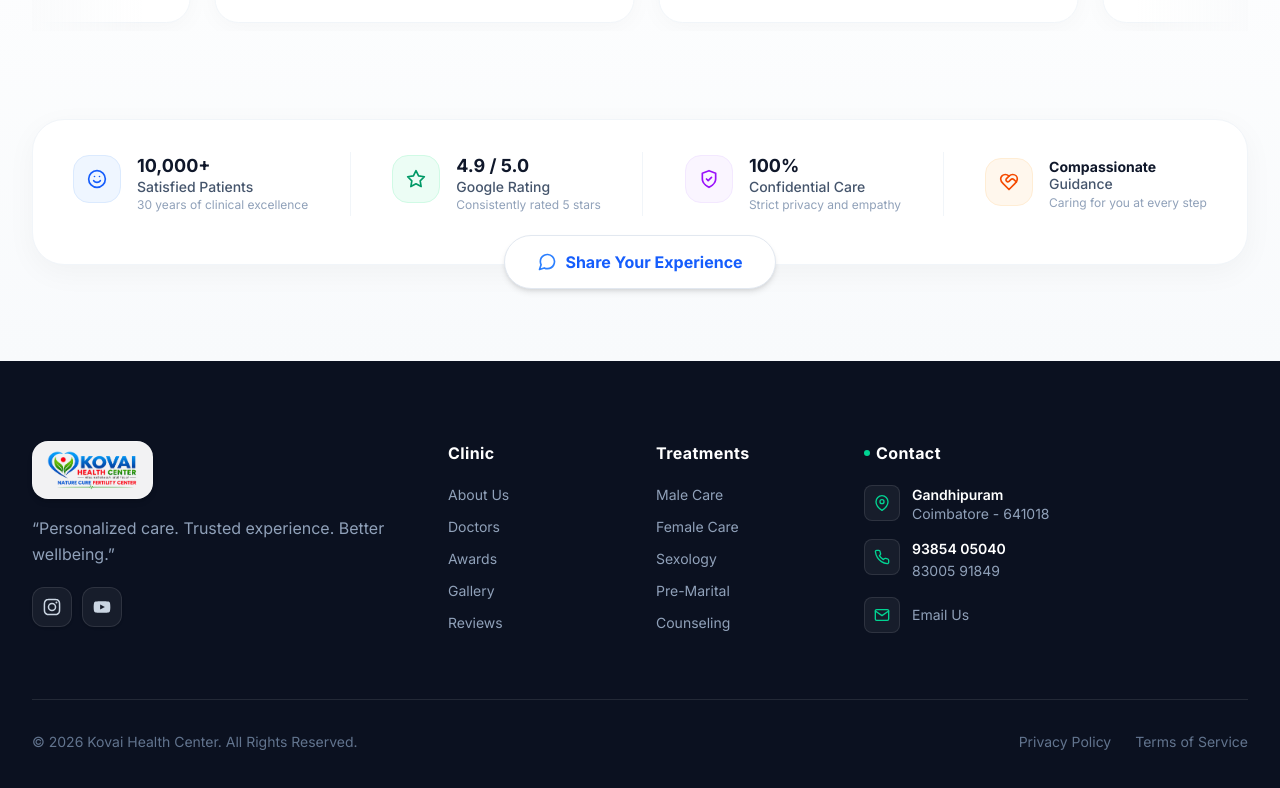
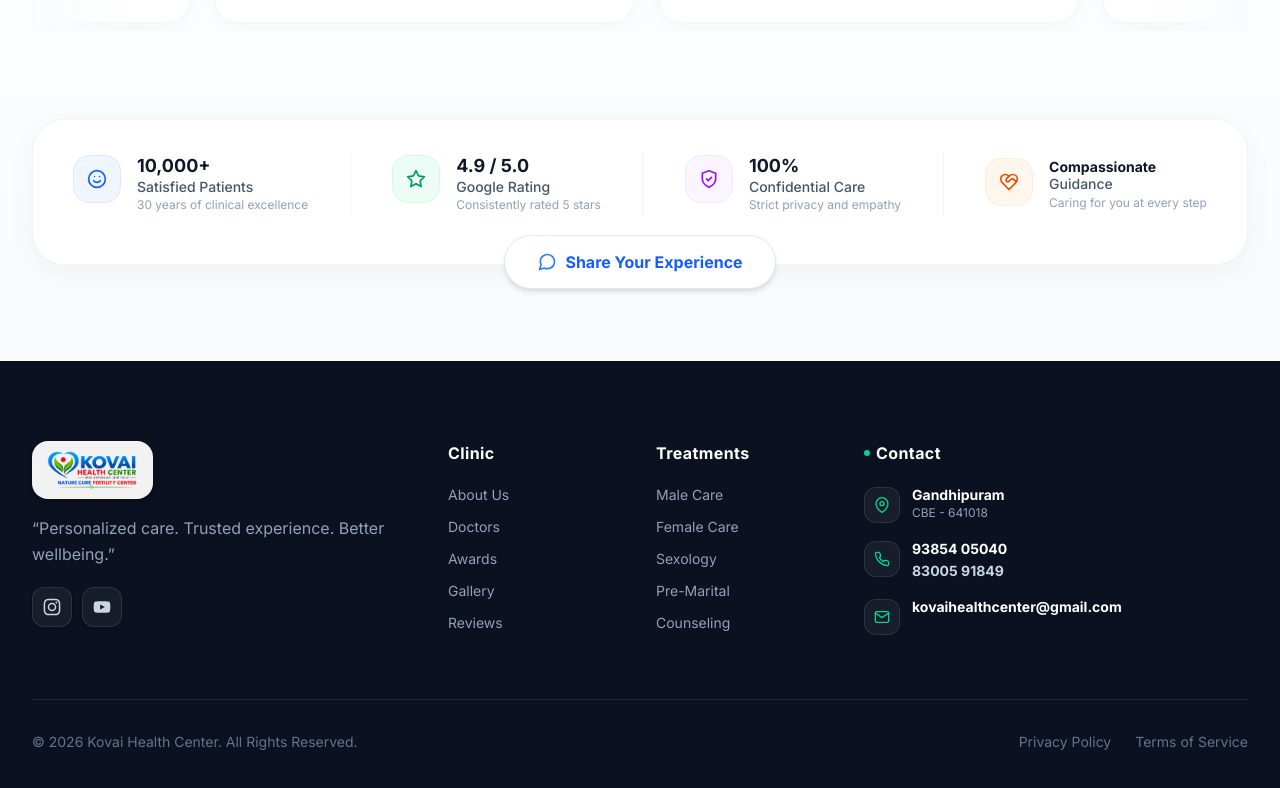
Before and after one commit to skillstar66-star/fertility-center-, a Next.js app: page / in a window 1280 px wide. Shown: the part 7933-8721 px from the top of the page. Built offline with nearby package versions, Linux system fonts and the light colour scheme.

Commit message:
feat: complete updates and seo optimization

```diff
--- a/src/components/Footer.tsx
+++ b/src/components/Footer.tsx
@@ -58,12 +58,12 @@ export function Footer() {
             </div>
           </div>
 
-          {/* Column 1 on Mobile: Clinic Links (1 col mobile / 2 cols desktop) */}
+          {/* Column 1 on Mobile: Clinic (1 col mobile / 2 cols desktop) */}
           <div className="col-span-1 lg:col-span-2">
-            <h3 className="text-white font-bold text-xs sm:text-base mb-3 sm:mb-5 tracking-wide">
+            <h3 className="text-white font-bold text-xs sm:text-base mb-2.5 sm:mb-5 tracking-wide">
               Clinic
             </h3>
-            <ul className="space-y-2 sm:space-y-3">
+            <ul className="space-y-1.5 sm:space-y-3">
               {[
                 { name: 'About Us', href: '/about' },
                 { name: 'Doctors', href: '/#doctors' },
@@ -82,10 +82,10 @@ export function Footer() {
 
           {/* Column 2 on Mobile: Treatments (1 col mobile / 2 cols desktop) */}
           <div className="col-span-1 lg:col-span-2">
-            <h3 className="text-white font-bold text-xs sm:text-base mb-3 sm:mb-5 tracking-wide">
+            <h3 className="text-white font-bold text-xs sm:text-base mb-2.5 sm:mb-5 tracking-wide">
               Treatments
             </h3>
-            <ul className="space-y-2 sm:space-y-3">
+            <ul className="space-y-1.5 sm:space-y-3">
               {[
                 { name: 'Male Care', href: '/treatments/low-sperm-count' },
                 { name: 'Female Care', href: '/treatments/pcos-pcod' },
@@ -102,58 +102,58 @@ export function Footer() {
             </ul>
           </div>
 
-          {/* Column 3 on Mobile: Contact Info (1 col mobile / 4 cols desktop) */}
+          {/* Column 3 on Mobile: Contact with Full Mail ID (1 col mobile / 4 cols desktop) */}
           <div className="col-span-1 lg:col-span-4">
-            <h3 className="text-white font-bold text-xs sm:text-base mb-3 sm:mb-5 tracking-wide flex items-center gap-1.5">
+            <h3 className="text-white font-bold text-xs sm:text-base mb-2.5 sm:mb-5 tracking-wide flex items-center gap-1.5">
               <span className="w-1.5 h-1.5 rounded-full bg-emerald-400"></span>
               Contact
             </h3>
 
-            <div className="space-y-3 sm:space-y-4">
+            <div className="space-y-2.5 sm:space-y-4">
               {/* Address */}
               <div className="flex items-start gap-1.5 sm:gap-3 group">
-                <div className="w-7 h-7 sm:w-9 sm:h-9 rounded-lg bg-white/5 border border-white/10 flex items-center justify-center text-emerald-400 shrink-0">
-                  <MapPin className="w-3.5 h-3.5 sm:w-4 sm:h-4" />
+                <div className="w-6 h-6 sm:w-9 sm:h-9 rounded-md sm:rounded-xl bg-white/5 border border-white/10 flex items-center justify-center text-emerald-400 shrink-0 mt-0.5">
+                  <MapPin className="w-3 h-3 sm:w-4 sm:h-4" />
                 </div>
-                <div className="text-[11px] sm:text-sm text-slate-300 leading-snug">
-                  <p className="font-semibold text-white">Gandhipuram</p>
-                  <p className="text-slate-400">Coimbatore - 641018</p>
+                <div className="text-[10px] sm:text-sm text-slate-300 leading-tight">
+                  <p className="font-bold text-white text-[11px] sm:text-sm">Gandhipuram</p>
+                  <p className="text-slate-400 text-[9.5px] sm:text-xs">CBE - 641018</p>
                 </div>
               </div>
 
               {/* Phone Numbers */}
               <div className="flex items-start gap-1.5 sm:gap-3 group">
-                <div className="w-7 h-7 sm:w-9 sm:h-9 rounded-lg bg-white/5 border border-white/10 flex items-center justify-center text-emerald-400 shrink-0">
-                  <Phone className="w-3.5 h-3.5 sm:w-4 sm:h-4" />
+                <div className="w-6 h-6 sm:w-9 sm:h-9 rounded-md sm:rounded-xl bg-white/5 border border-white/10 flex items-center justify-center text-emerald-400 shrink-0 mt-0.5">
+                  <Phone className="w-3 h-3 sm:w-4 sm:h-4" />
                 </div>
-                <div className="text-[11px] sm:text-sm flex flex-col space-y-0.5">
+                <div className="text-[10px] sm:text-sm flex flex-col space-y-0.5 leading-tight">
                   <a
                     href="tel:+919385405040"
-                    className="font-semibold text-white hover:text-brand-cyan transition-colors"
+                    className="font-bold text-white hover:text-emerald-400 transition-colors text-[10px] sm:text-sm"
                   >
                     93854 05040
                   </a>
                   <a
                     href="tel:+918300591849"
-                    className="text-slate-400 hover:text-brand-cyan transition-colors"
+                    className="font-bold text-slate-300 hover:text-emerald-400 transition-colors text-[10px] sm:text-sm"
                   >
                     83005 91849
                   </a>
                 </div>
               </div>
 
-              {/* Email */}
-              <div className="flex items-center gap-1.5 sm:gap-3 group">
-                <div className="w-7 h-7 sm:w-9 sm:h-9 rounded-lg bg-white/5 border border-white/10 flex items-center justify-center text-emerald-400 shrink-0">
-                  <Mail className="w-3.5 h-3.5 sm:w-4 sm:h-4" />
+              {/* Email Address - Full Mail ID clearly displayed */}
+              <div className="flex items-start gap-1.5 sm:gap-3 group">
+                <div className="w-6 h-6 sm:w-9 sm:h-9 rounded-md sm:rounded-xl bg-white/5 border border-white/10 flex items-center justify-center text-emerald-400 shrink-0 mt-0.5">
+                  <Mail className="w-3 h-3 sm:w-4 sm:h-4" />
                 </div>
-                <div className="text-[11px] sm:text-sm">
+                <div className="text-[10px] sm:text-sm leading-tight min-w-0">
                   <a
                     href="mailto:kovaihealthcenter@gmail.com"
-                    className="text-slate-400 hover:text-white transition-colors truncate block max-w-[90px] sm:max-w-none"
+                    className="font-bold text-white hover:text-emerald-400 transition-colors break-all text-[9px] sm:text-sm block"
                     title="kovaihealthcenter@gmail.com"
                   >
-                    Email Us
+                    kovaihealthcenter<wbr />@gmail.com
                   </a>
                 </div>
               </div>
```
